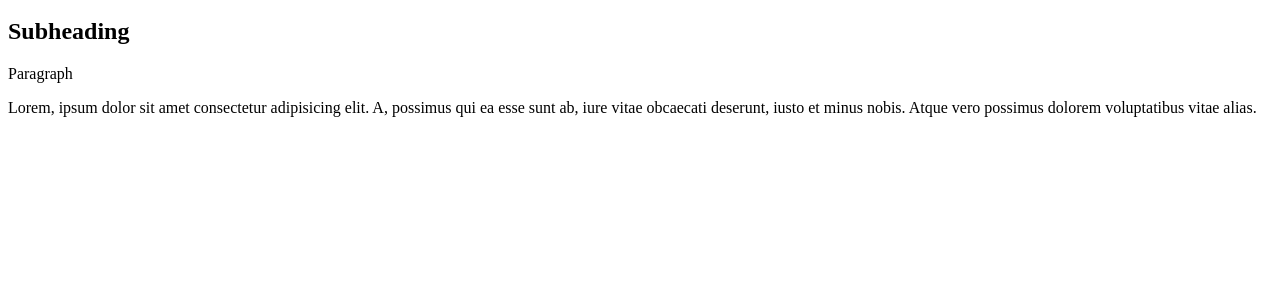
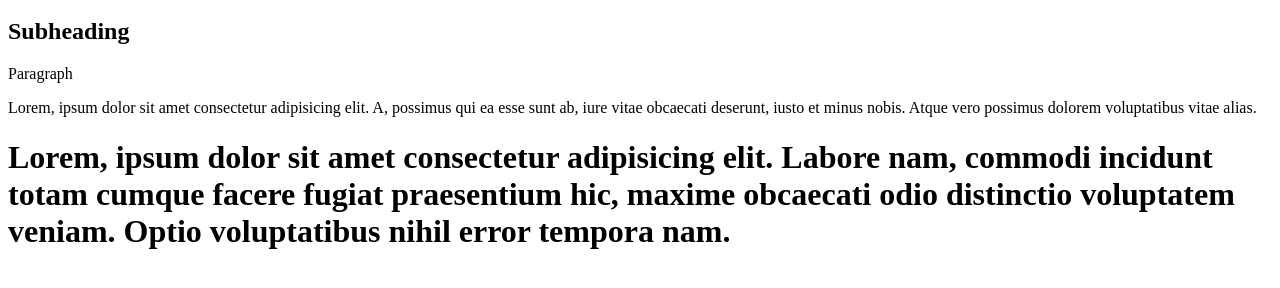
Before and after one commit to Rahulpatra006/Rahulpatra006.github.io, a plain HTML site: page index.html in a window 1280 px wide. Shown: the part 48-336 px from the top of the page. Drawn offline with Linux system fonts and the light colour scheme.

Commit message:
Adding a long heading

```diff
--- a/index.html
+++ b/index.html
@@ -7,6 +7,7 @@
         <h2>Subheading</h2>
     <p>Paragraph</p>
     <p>Lorem, ipsum dolor sit amet consectetur adipisicing elit. A, possimus qui ea esse sunt ab, iure vitae obcaecati deserunt, iusto et minus nobis. Atque vero possimus dolorem voluptatibus vitae alias.</p>
+    <h1>Lorem, ipsum dolor sit amet consectetur adipisicing elit. Labore nam, commodi incidunt totam cumque facere fugiat praesentium hic, maxime obcaecati odio distinctio voluptatem veniam. Optio voluptatibus nihil error tempora nam.</h1>
     </body>
 
 </html>
```
